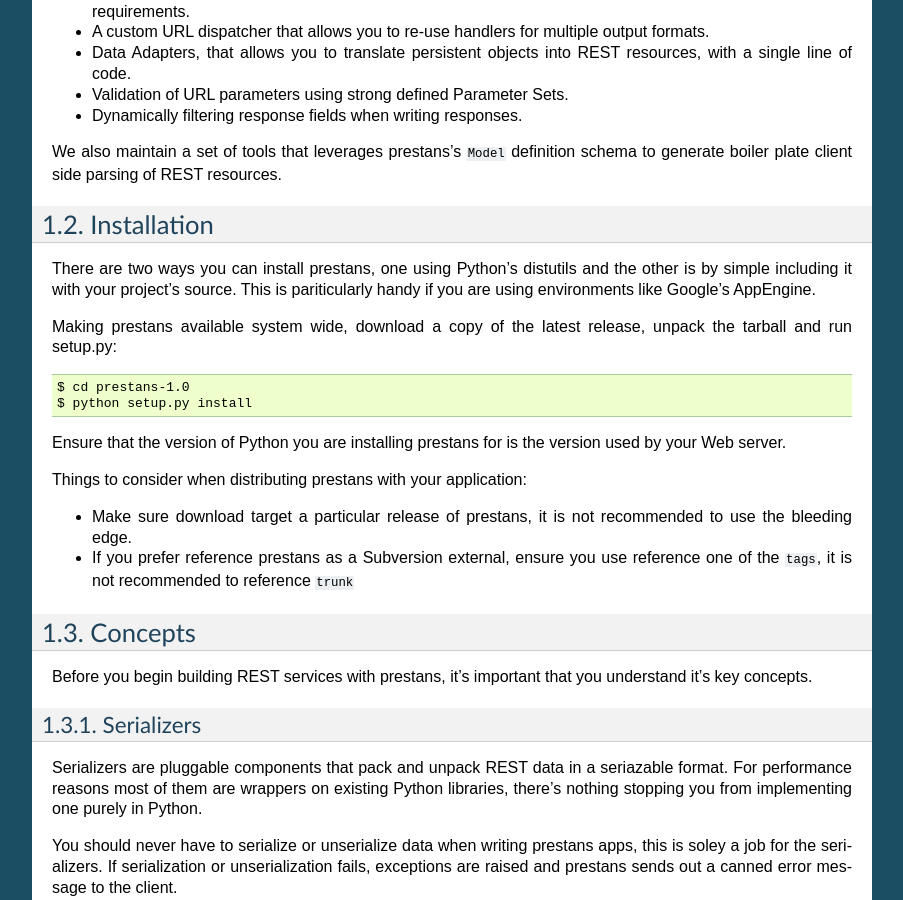
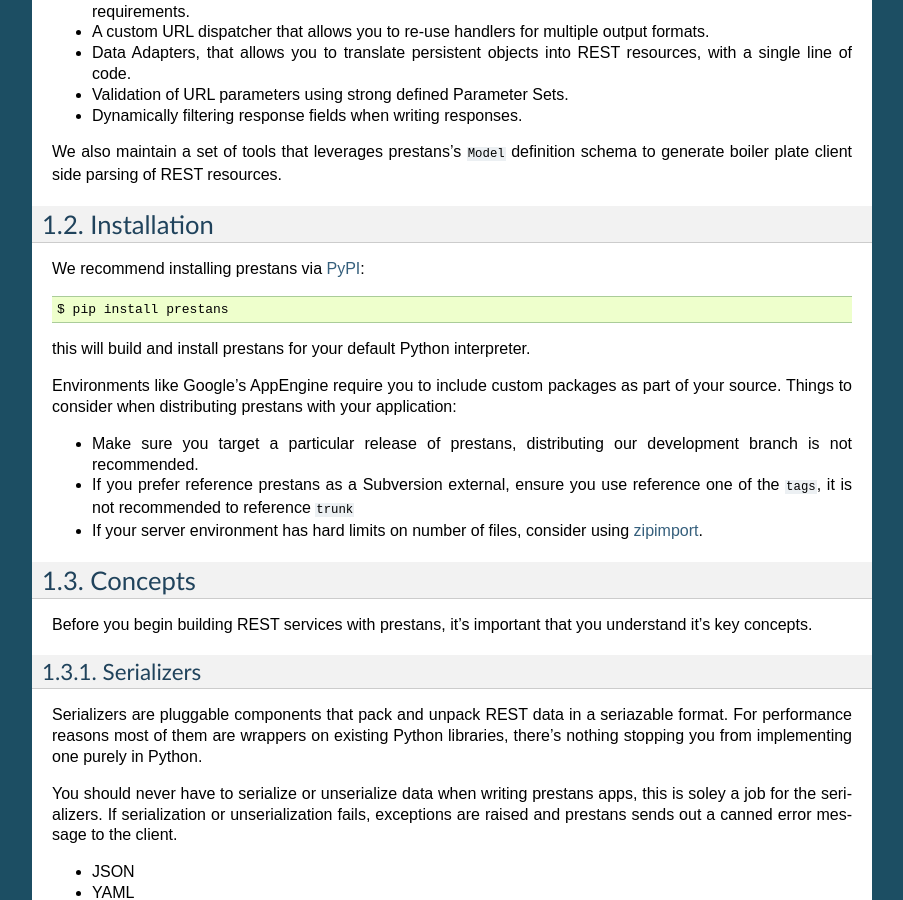
Before and after one commit to anomaly/prestans-docs, a Sphinx documentation site: the page built from source/quickstart.rst, in a window 1280 px wide and 900 px high, scrolled down 645 px. Shown: the whole window, without its empty margins (198-1101 px from the left). Built offline with Sphinx 7.4.7, drawn with Linux system fonts in a browser that asks for light colours.

Commit message:
Updated installation instructions via PyPI

```diff
--- a/source/quickstart.rst
+++ b/source/quickstart.rst
@@ -33,19 +33,17 @@
 Installation
 ============
 
-There are two ways you can install prestans, one using Python's distutils and the other is by simple including it with your project's source. This is pariticularly handy if you are using environments like Google's AppEngine.
+We recommend installing prestans via `PyPI <http://pypi.python.org/pypi>`_::
 
-Making prestans available system wide, download a copy of the latest release, unpack the tarball and run setup.py::
+    $ pip install prestans
 
-    $ cd prestans-1.0
-    $ python setup.py install
+this will build and install prestans for your default Python interpreter.
 
-Ensure that the version of Python you are installing prestans for is the version used by your Web server.
+Environments like Google's AppEngine require you to include custom packages as part of your source. Things to consider when distributing prestans with your application:
 
-Things to consider when distributing prestans with your application:
-
-* Make sure download target a particular release of prestans, it is not recommended to use the bleeding edge.
+* Make sure you target a particular release of prestans, distributing our development branch is not recommended.
 * If you prefer reference prestans as a Subversion external, ensure you use reference one of the ``tags``, it is not recommended to reference ``trunk``
+* If your server environment has hard limits on number of files, consider using `zipimport <http://docs.python.org/2/library/zipimport.html>`_.
 
 Concepts
 ========
```
